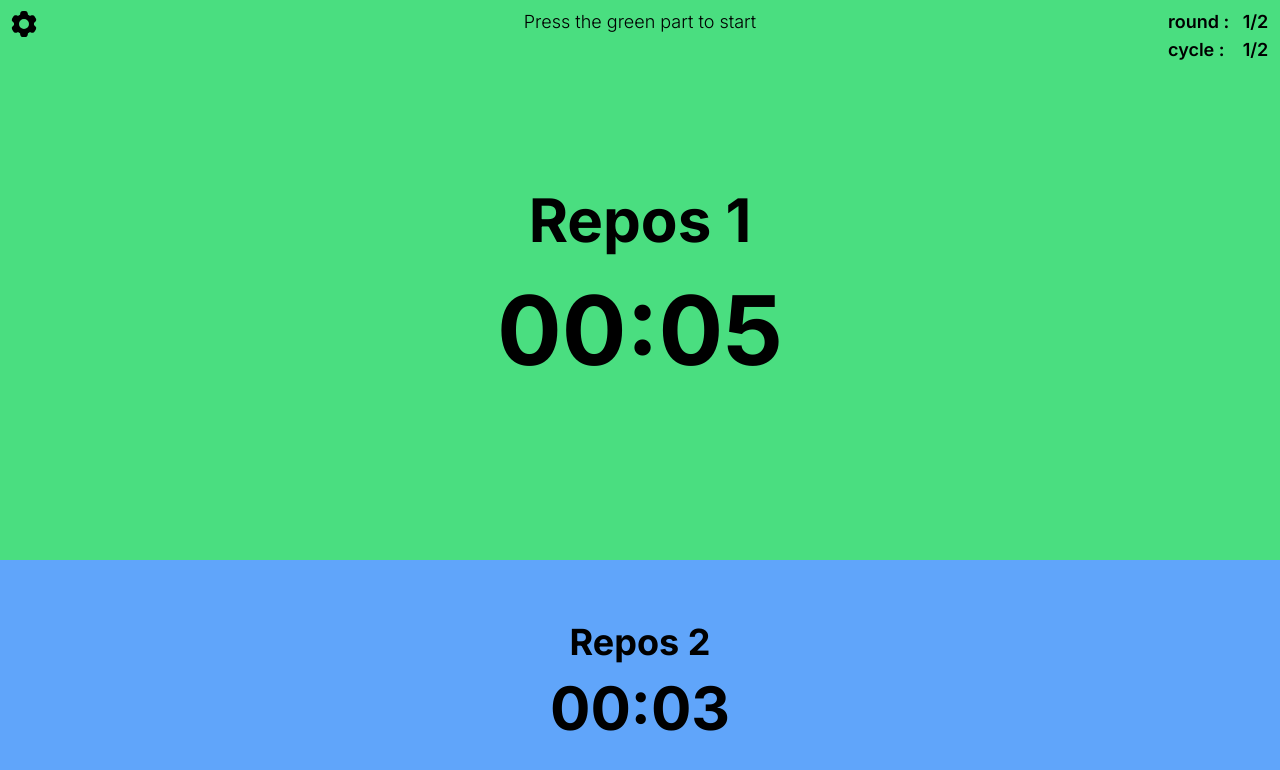
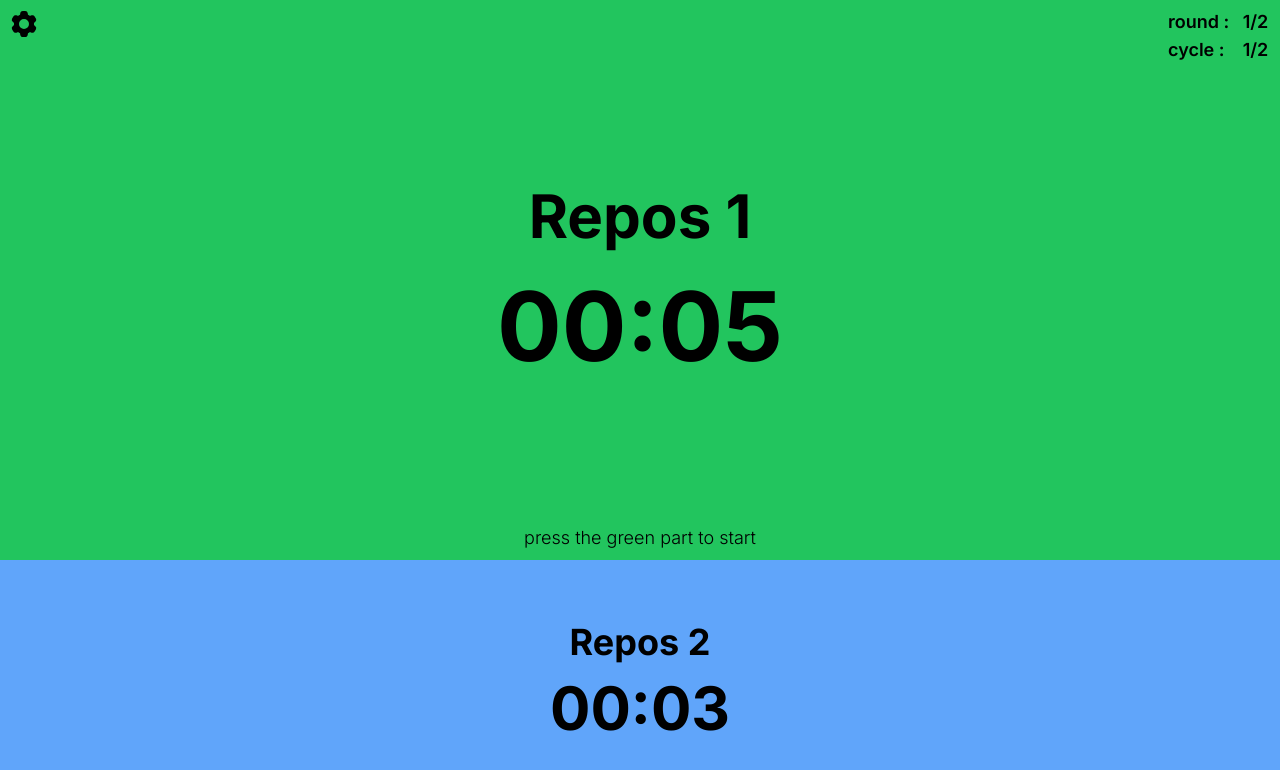
Before and after one commit to Kazimir42/chocolate, a Next.js app: page / in a window 1280 px wide. Shown: the top 770 px of the page. Built offline with nearby package versions, Linux system fonts and the light colour scheme.

Commit message:
design fix

```diff
--- a/app/page.js
+++ b/app/page.js
@@ -18,7 +18,6 @@ export default function Home() {
     }, []);
 
     useEffect(() => {
-        // Nettoyage lorsque le composant est démonté
         return () => clearInterval(intervalRef.current);
     }, []);
 
@@ -80,7 +79,10 @@ export default function Home() {
 
     function handleTimer() {
         if (!isCounting) {
-            console.log('start timer');
+            if (timer === 0) {
+                console.log('start timer');
+                playSound()
+            }
             setIsCounting(true);
             intervalRef.current = setInterval(() => {
                 setTimer(prevTimer => prevTimer + 1);
@@ -99,11 +101,15 @@ export default function Home() {
         clearInterval(intervalRef.current);
     }
 
+    function playSound() {
+        const audio = document.getElementById('roundSound');
+        audio.play()
+    }
+
     function finishRound() {
         resetTimer();
 
-        const audio = document.getElementById('roundEndSound');
-        audio.play();
+        playSound();
 
         // There are next step, so its a new round
         if (nextStep) {
@@ -145,7 +151,7 @@ export default function Home() {
 
     return (
         <main className="flex min-h-screen flex-col items-center">
-            <audio className={'hidden'} id="roundEndSound" src="/sounds/1081.mp3"></audio>
+            <audio className={'hidden'} id="roundSound" src="/sounds/1081.mp3"></audio>
             {!isLoading ? (
 
                 isEnded ?
@@ -160,9 +166,10 @@ export default function Home() {
                     ) :
                     (
                         <>
-                            <div className={'h-[70vh] bg-green-400 w-full pt-2 cursor-pointer'}
+                            <div className={'h-[70vh] bg-green-400 w-full cursor-pointer relative hover:bg-green-500 transition duration-300'}
                                  onClick={() => handleTimer()}>
-                                <Link className={'absolute font-bold text-xl left-2 top-2'} href={'/steps'}>
+                                <Link className={'absolute font-bold text-xl left-2 top-2'} href={'/steps'}
+                                      onClick={(e) => e.stopPropagation()}>
                                     <svg xmlns="http://www.w3.org/2000/svg" viewBox="0 0 24 24" fill="currentColor"
                                          className="size-8">
                                         <path fillRule="evenodd"
@@ -171,9 +178,9 @@ export default function Home() {
                                     </svg>
                                 </Link>
                                 {!isCounting ?
-                                    <p className={'mx-auto w-full text-center h-0 font-light text-lg '}>Press the green
-                                        part
-                                        to start</p>
+                                    <div className={'absolute bottom-2 text-center w-full'}>
+                                        <p className={'font-light text-lg '}>press the green part to start</p>
+                                    </div>
                                     : null}
                                 <div className={'w-28 right-0 top-2 absolute font-semibold text-lg'}>
                                     <div className={'grid grid-cols-3'}>
```
